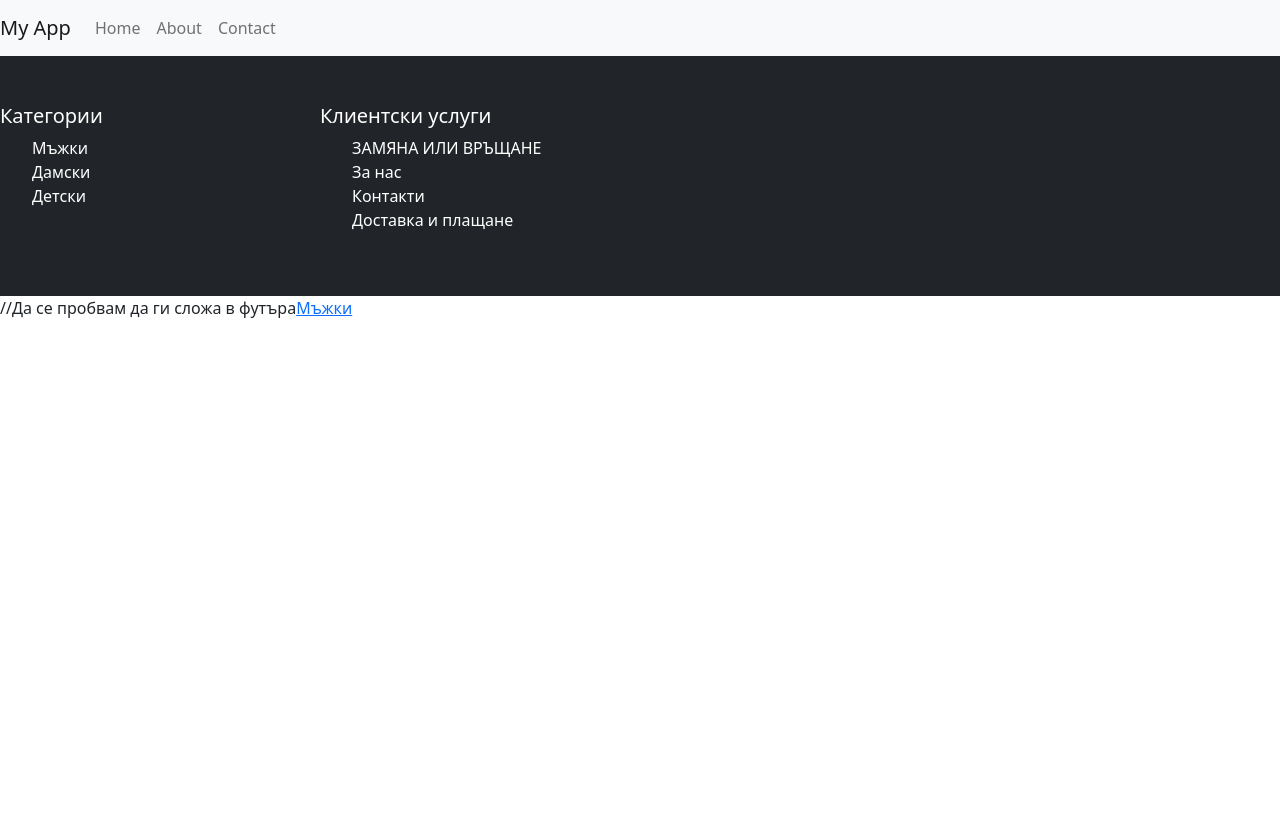
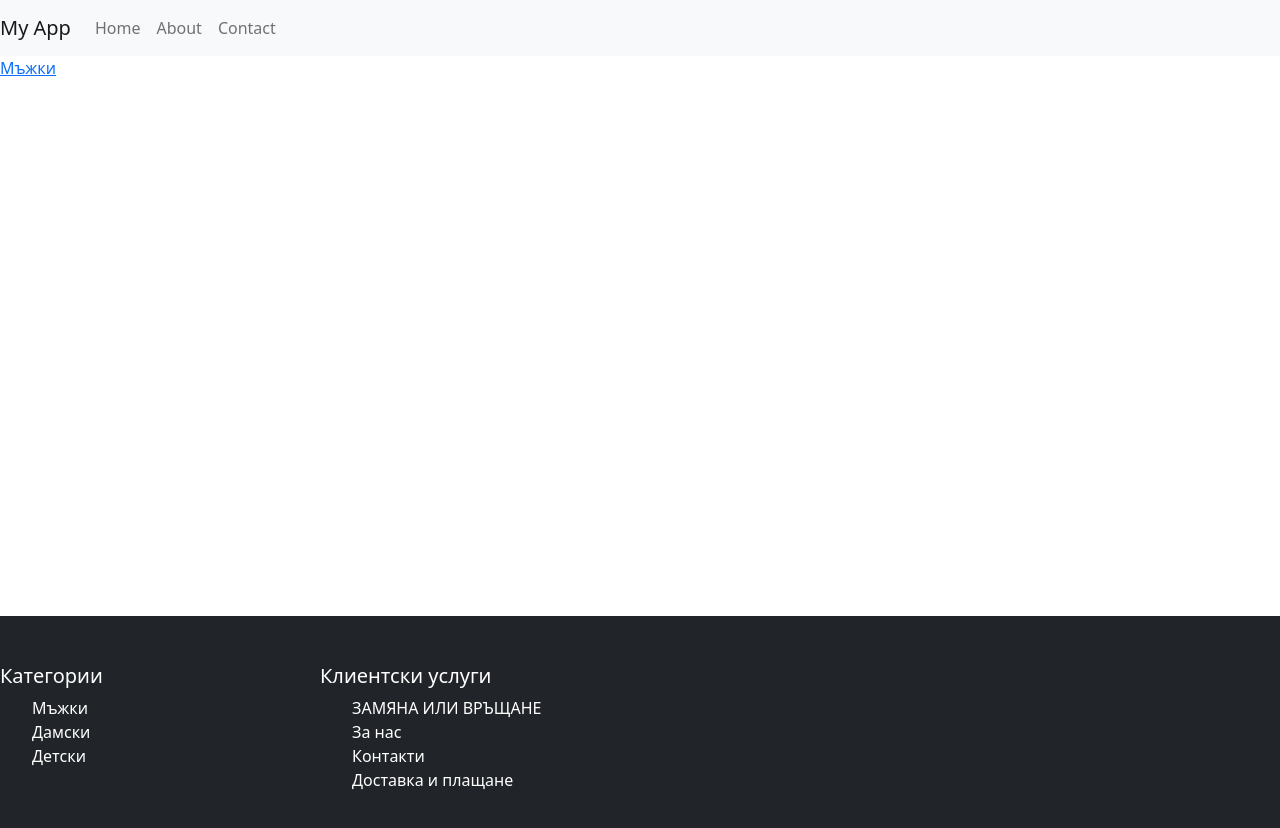
Before and after one commit to StilianKaridov/Online-Shop, a React (Create React App) app: page / in a window 1280 px wide. Shown: the top 828 px of the page. Before the commit the page ends 800 px from the top, so only its background shows below. Built offline with nearby package versions, Linux system fonts and the light colour scheme.

Commit message:
Updated App.js to work with links

```diff
--- a/src/App.js
+++ b/src/App.js
@@ -2,9 +2,11 @@ import './App.css';
 import NavBar from './components/NavBar/NavBar';
 import Footer from './components/Footer/Footer';
 import BackToTopButton from './components/BackToTopButton/BackToTopButton';
-import { Routes, Route } from 'react-router-dom';
-import Hello from './components/Muje';
-import { Link } from 'react-router-dom';
+import Children from './components/Children/Children';
+import Women from './components/Women/Women';
+import Men from './components/Men/Men';
+import { Routes, Route, Link } from 'react-router-dom';
+
 
 
 function App() {
@@ -12,17 +14,20 @@ function App() {
     <div>
       <NavBar>
       </NavBar>
-
-      <Footer>
-      </Footer>
-
-      //Да се пробвам да ги сложа в футъра
-        <Routes>
-          <Route path='/products/muje' element={<Hello />}/>
-        </Routes>
-      <Link to={"/products/muje"}>Мъжки</Link>
-
-
+      {/* Ще трябва да го променим в процеса най-вероятно. Tова е да държи footer долу */}
+      <div className='flex-wrapper min-vh-100 d-flex flex-column justify-content-between'>
+        <main>
+          {/* //Да се пробвам да ги сложа в футъра */}
+          <Routes >
+            <Route path='/products/muje' element={<Men />} />
+            <Route path='/products/jeni' element={<Women />} />
+            <Route path='/products/deca' element={<Children />} />
+          </Routes>
+          <Link to={"/products/muje"}>Мъжки</Link>
+        </main>
+        <Footer>
+        </Footer>
+      </div>
       <BackToTopButton />
     </div>
 
```
